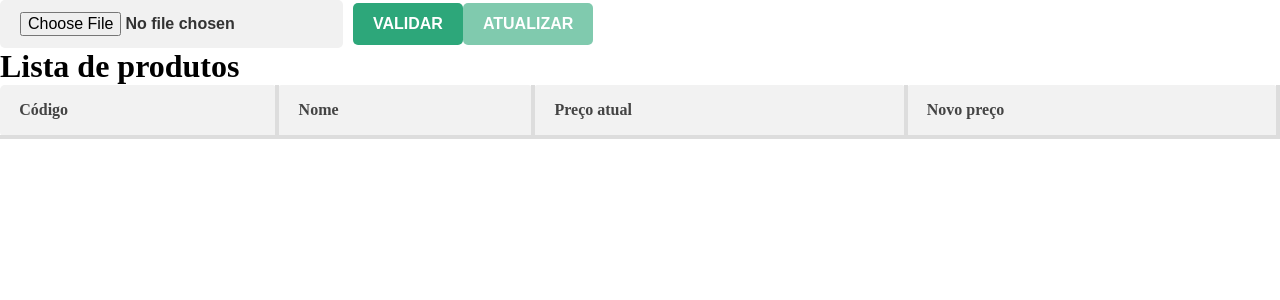
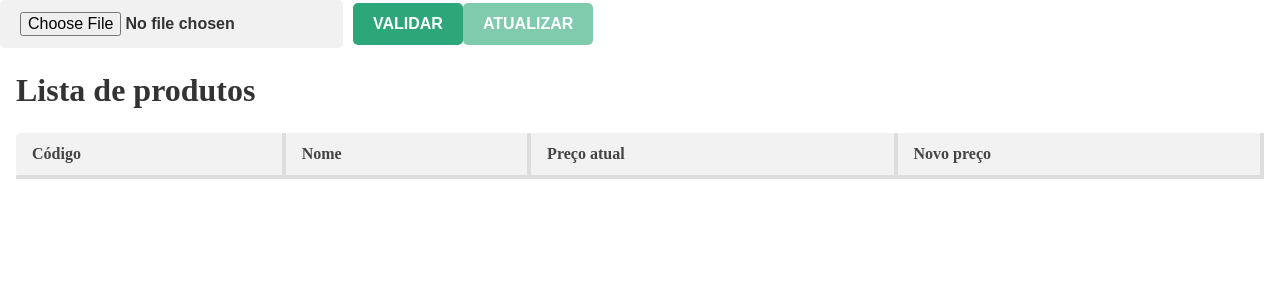
Before and after one commit to lucasalvesb/shopper, a React (Vite) app: page / in a window 1280 px wide. Shown: the top 300 px of the page. Built offline with nearby package versions, Linux system fonts and the light colour scheme.

Commit message:
more css added

```diff
--- a/src/App.css
+++ b/src/App.css
@@ -10,13 +10,22 @@
   cursor: pointer;
 }
 
+h1 {
+  font-size: 32px;
+  font-weight: bold;
+  color: #333;
+  padding-bottom: 1.5rem;
+  padding-top: 1.5rem;
+  padding-left: 1rem;
+}
+
 .upload-button:hover {
   background-color: #ddd;
 }
 
 .action-buttons {
   border: none;
-  background-color: #2DA77A;
+  background-color: #2da77a;
   color: #fff;
   padding: 12px 20px;
   font-size: 16px;
@@ -26,7 +35,7 @@
 }
 
 .action-buttons:hover {
-  background-color: #1A7855;
+  background-color: #1a7855;
 }
 
 .action-buttons:disabled {
--- a/src/Tabela.css
+++ b/src/Tabela.css
@@ -2,11 +2,18 @@ table {
   border-collapse: collapse;
   width: 100%;
   border-radius: 5px;
+  margin-left: 1rem;
+  margin-right: 1rem;
+}
+
+.product-table {
+  display: flex;
+
 }
 
 th,
 td {
-  padding: 1rem 1.2rem;
+  padding: 0.75rem 1rem;
   text-align: left;
   border-bottom: 4px solid #ddd;
   border-right: 4px solid #ddd;
--- a/src/Tabela.tsx
+++ b/src/Tabela.tsx
@@ -14,6 +14,7 @@ type Props = {
 
 const ProductTable: React.FC<Props> = ({ products }) => {
   return (
+    <div className="product-table">
       <table>
         <thead>
           <tr>
@@ -34,6 +35,7 @@ const ProductTable: React.FC<Props> = ({ products }) => {
           ))}
         </tbody>
       </table>
+    </div>
   )
 }
 
```
Lines whose indentation alone changed are shown as unchanged.
